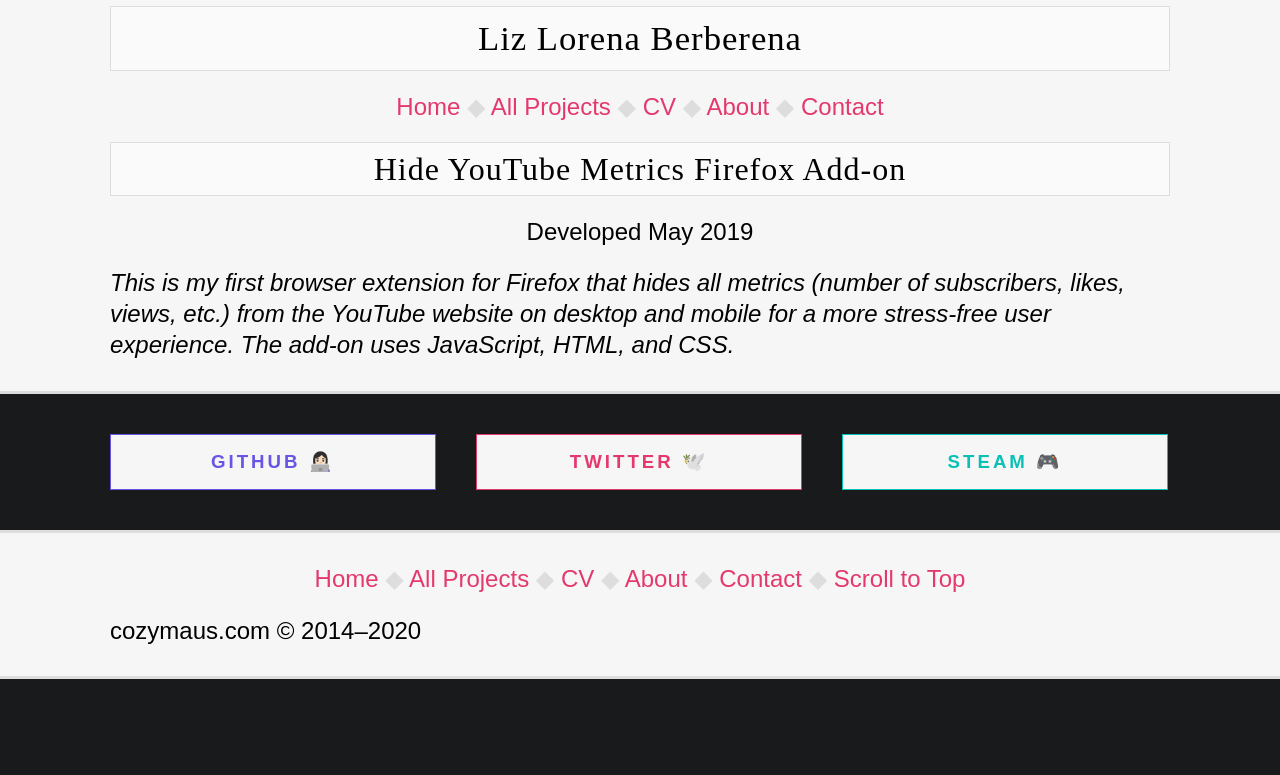
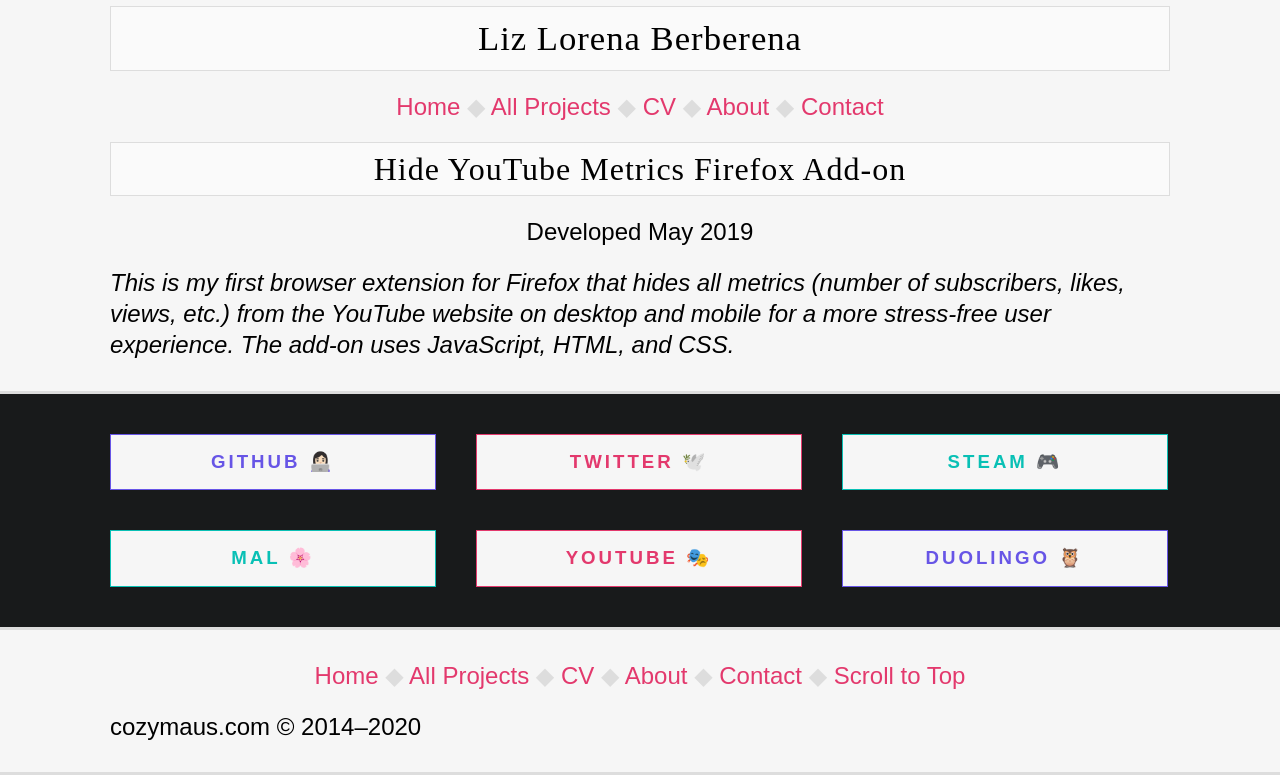
Before and after one commit to liz-lorena/2020, a Jekyll site: the page built from _posts/2019-05-06-hide-youtube-metrics-addon.md, in a window 1280 px wide, cut to the strip 157-932 px from the top of the page. Built offline with Jekyll 4.4.1, drawn with Linux system fonts in a browser that asks for light colours; before the commit the page ends 900 px from its top, so only the background shows below that.

Commit message:
Update links.html

```diff
--- a/_includes/links.html
+++ b/_includes/links.html
@@ -7,10 +7,10 @@
 
 	<a href="http://steamcommunity.com/id/{{ site.author_name }}" rel="noopener" class="green" target="_blank" title="Games I play at /id/{{ site.author_name }}">Steam 🎮</a>
 
-	<!--<a href="http://myanimelist.net/profile/{{ site.author_name }}" rel="noopener" class="green" target="_blank" title="Anime I watch @{{ site.author_name }}">MAL 🌸</a>
+	<a href="http://myanimelist.net/profile/{{ site.author_name }}" rel="noopener" class="green" target="_blank" title="Anime I watch @{{ site.author_name }}">MAL 🌸</a>
 
 	<a href="http://yt.{{ site.author_name }}.com" rel="noopener" class="red" target="_blank" title="Watch my archive of videos @{{ site.author_name }}">YouTube 🎭</a>
 
-	<a href="mailto:liz@{{ site.author_name }}.com" rel="noopener" class="purple" target="_blank" title="Contact me at liz@{{ site.author_name }}.com">Email 💌</a>-->
+	<a href="http://duolingo.com/cozymaus" rel="noopener" class="purple" target="_blank" title="See my language progress @{{ site.author_name }}">Duolingo 🦉</a>
 
 </div>
```
